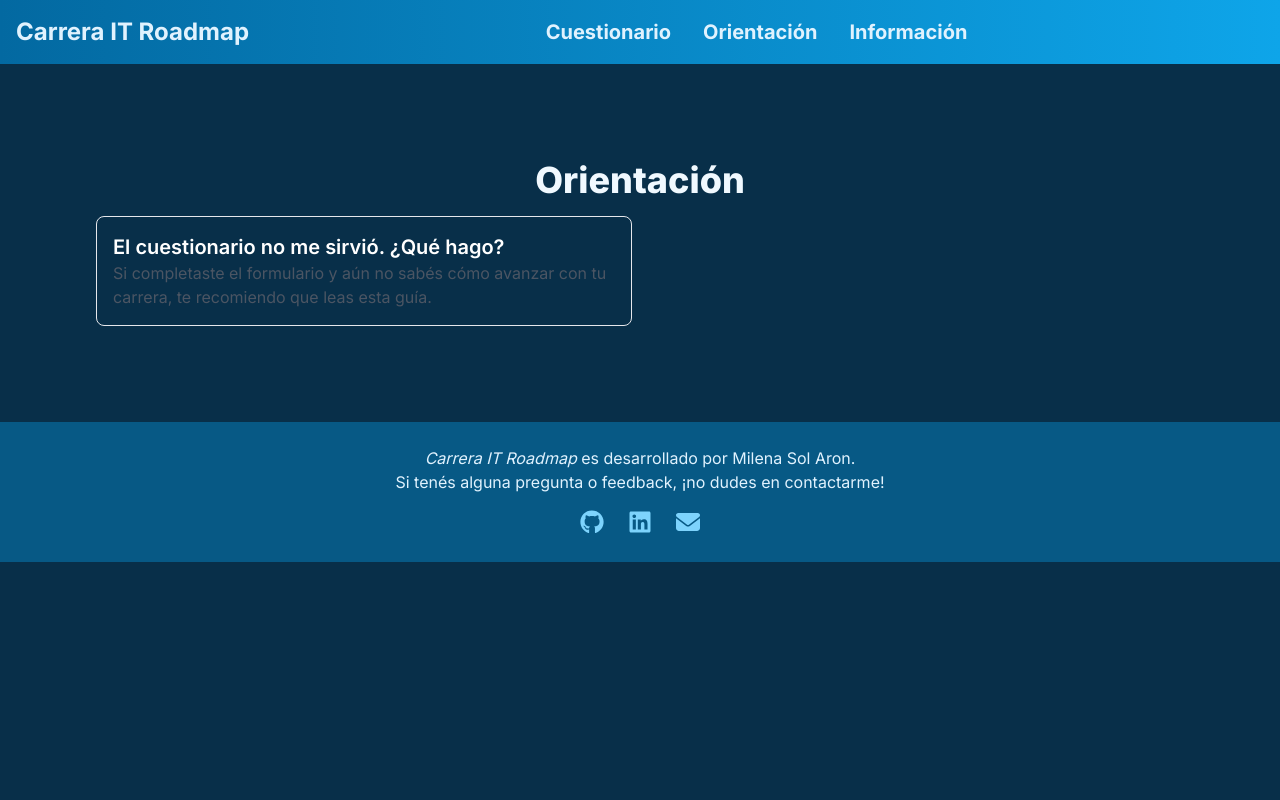
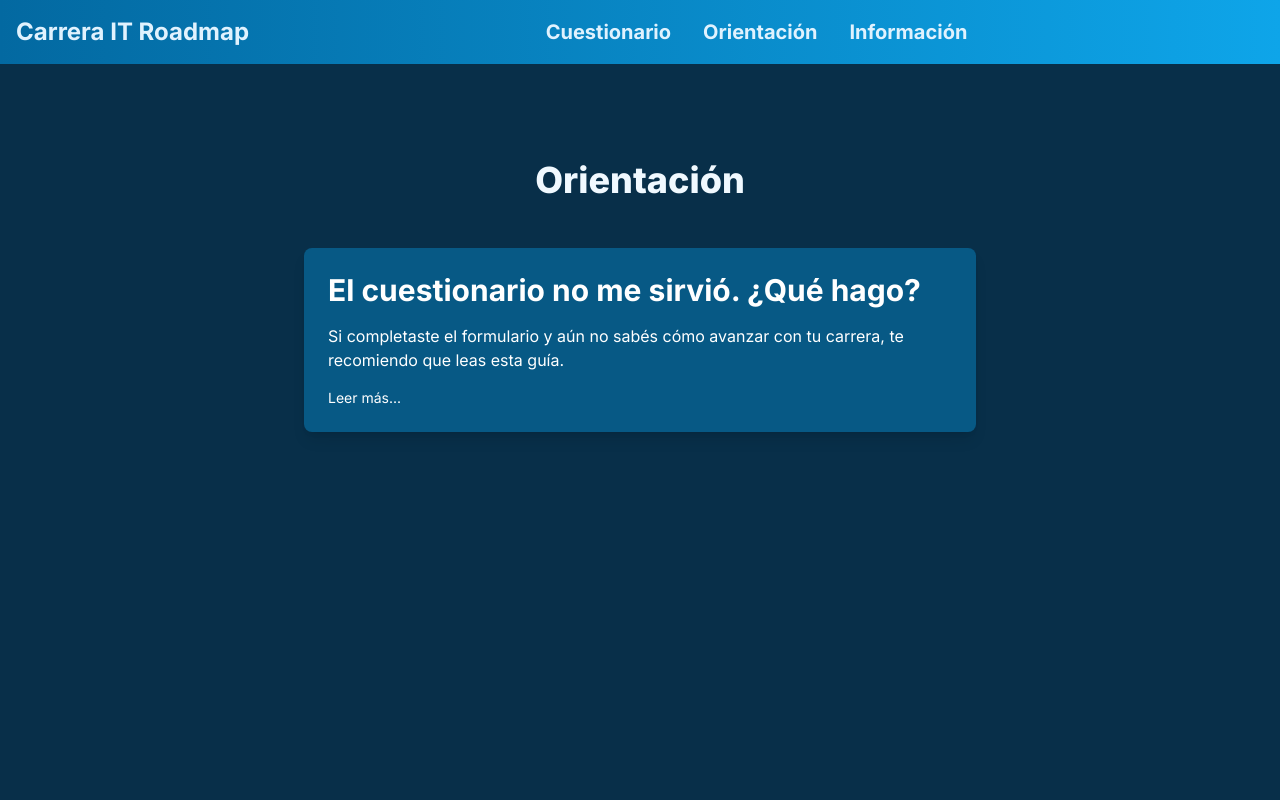
Before and after one commit to aronmilenait/carrerait-roadmap, a Next.js app in the folder carrerait-roadmap/: page /orientacion in a window 1280 px wide. Shown: the top 800 px of the page. Built offline with nearby package versions, Linux system fonts and the light colour scheme.

Commit message:
Change the appearence of the orientation page and the slug page.

```diff
--- a/carrerait-roadmap/src/app/orientacion/[slug]/page.tsx
+++ b/carrerait-roadmap/src/app/orientacion/[slug]/page.tsx
@@ -20,11 +20,21 @@ export default async function GuidePage({ params }: Params) {
   const guide: Guide = await getGuideContent(slug);
 
   return (
-    <main className="bg-sky-950 text-white p-24">
-      <h1 className="text-4xl font-extrabold text-sky-50 mb-4">
-        {guide.title}
-      </h1>
-      <div dangerouslySetInnerHTML={{ __html: guide.content }} />
+    <main className="bg-sky-950 min-h-screen text-gray-900 p-6 md:p-12">
+      <article className="max-w-3xl mx-auto bg-white p-8 rounded-lg shadow-md">
+        <header className="mb-6">
+          <h1 className="text-4xl font-extrabold text-sk-800 mb-4">
+            {guide.title}
+          </h1>
+          <p className="text-sky-800 text-lg">
+            Publicado el {new Date().toLocaleDateString()}
+          </p>
+        </header>
+        <section
+          dangerouslySetInnerHTML={{ __html: guide.content }}
+          className="prose lg:prose-xl"
+        />
+      </article>
     </main>
   );
 }
--- a/carrerait-roadmap/src/app/orientacion/page.tsx
+++ b/carrerait-roadmap/src/app/orientacion/page.tsx
@@ -14,16 +14,17 @@ export default async function Orientation() {
   const guidesMeta = getAllGuidesMeta();
 
   return (
-    <main className="bg-sky-950 text-white p-24">
-      <h1 className="text-4xl font-extrabold text-sky-50 mb-4 text-center">
+    <main className="min-h-screen bg-sky-950 text-white p-8 md:p-24">
+      <h1 className="text-4xl font-extrabold text-sky-50 mb-12 text-center">
         Orientación
       </h1>
-      <div className="grid grid-cols-1 md:grid-cols-2 gap-4">
+      <div className="space-y-12">
         {guidesMeta.map((guide) => (
           <Link key={guide.slug} href={`/orientacion/${guide.slug}`}>
-            <div className="block p-4 border rounded-lg hover:bg-gray-100">
-              <h2 className="text-xl font-semibold">{guide.title}</h2>
-              <p className="text-gray-600">{guide.description}</p>
+            <div className="bg-sky-800 hover:bg-sky-700 transition-colors duration-300 p-6 rounded-lg shadow-lg cursor-pointer max-w-2xl mx-auto">
+              <h2 className="text-3xl font-bold mb-4">{guide.title}</h2>
+              <p className="text-white mb-4">{guide.description}</p>
+              <div className="text-white text-sm">Leer más...</div>
             </div>
           </Link>
         ))}
```
